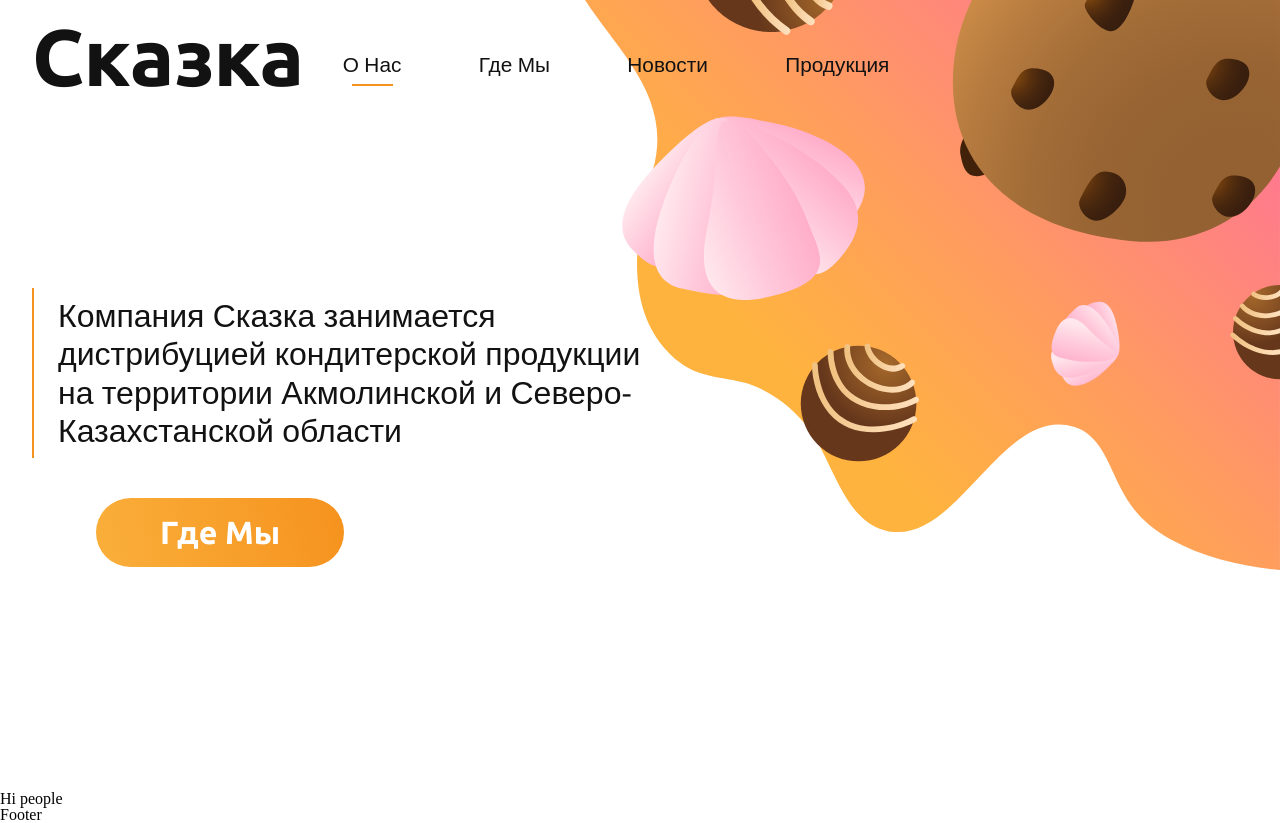
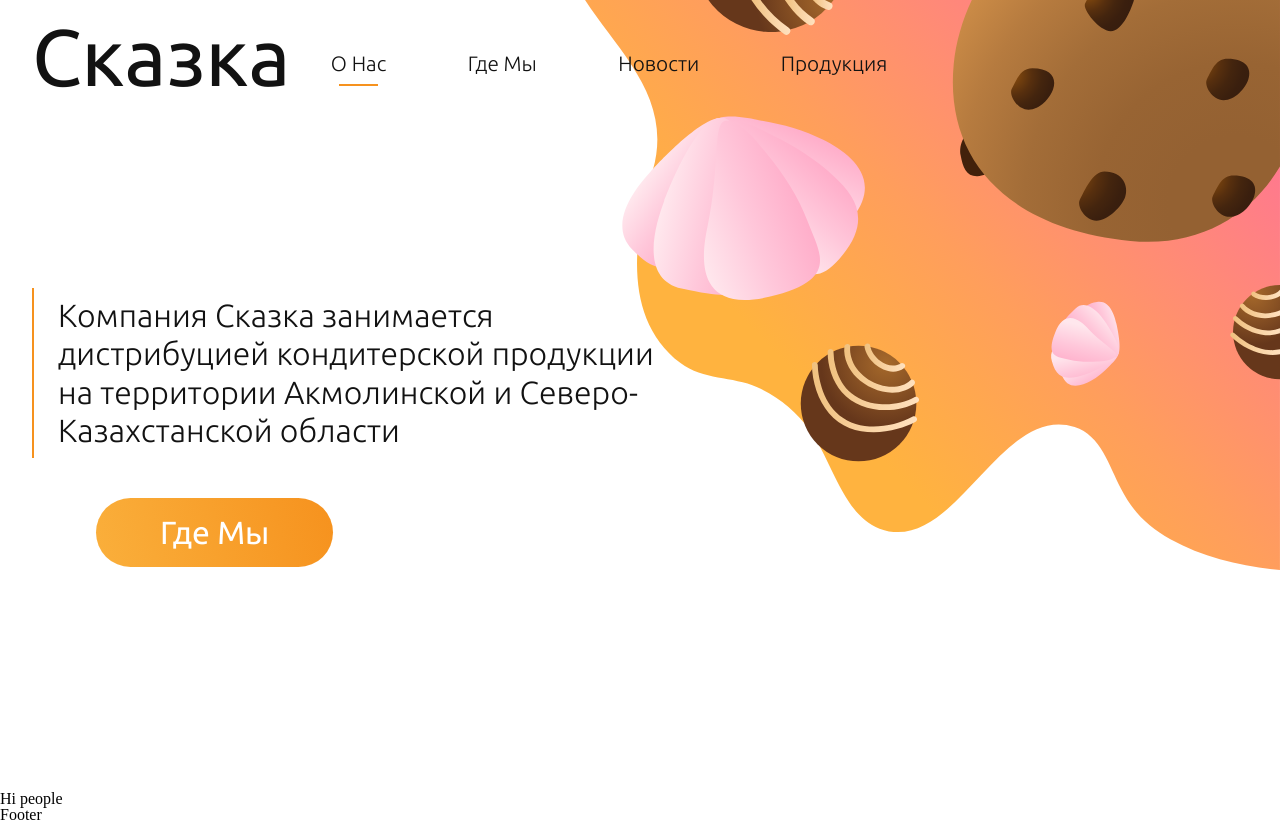
Before and after one commit to skazka-kz/skazka-static, a Gatsby site: page / in a window 1280 px wide. Built offline with nearby package versions, Linux system fonts and the light colour scheme; Gatsby itself is replaced by a stand-in of ours.

```diff
--- a/src/components/header.js
+++ b/src/components/header.js
@@ -35,7 +35,7 @@
 
   a {
     position: relative;
-    font-family: "Open Sans", sans-serif;
+    font-family: "Ubuntu", sans-serif;
     font-weight: 300;
     margin: 0.5rem 1rem;
     color: ${black};
@@ -62,7 +62,7 @@
   margin: 15% 2rem;
 `;
 const Info = styled.p`
-  font-family: "Open Sans", sans-serif;
+  font-family: "Ubuntu", sans-serif;
   font-weight: 300;
   font-size: 2rem;
   line-height: 1.2;
--- a/src/global.css
+++ b/src/global.css
@@ -3,7 +3,7 @@
    License: none (public domain)
 */
 
-@import url("https://fonts.googleapis.com/css?family=Open+Sans:300,400|Ubuntu:700");
+@import url("https://fonts.googleapis.com/css?family=Ubuntu:300,400,700");
 
 html,
 body,
```
Also changed, not shown: src/images/bottom_left.svg (added), src/images/left.svg (added), src/images/right.svg (added), src/images/top_right.svg (added).
